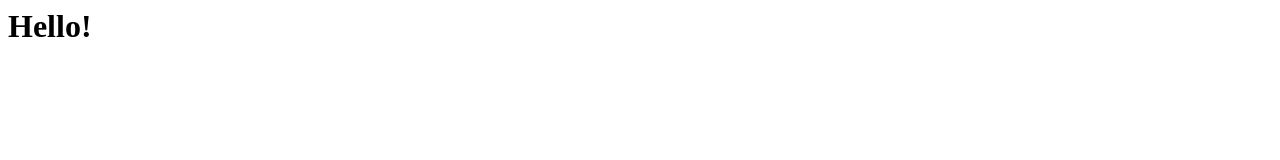
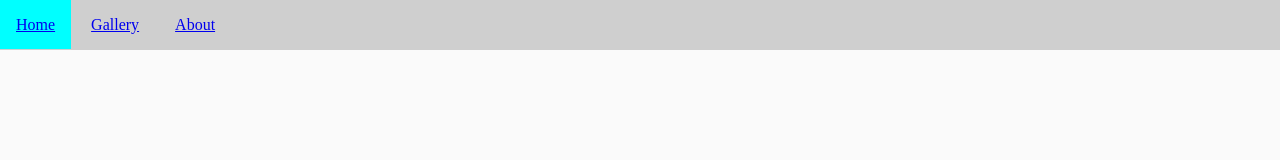
Before and after one commit to Galaxy-Indie-Studio/Bending-Nations-Website, a plain HTML site: page index.html in a window 1280 px wide. Drawn offline with Linux system fonts and the light colour scheme.

Commit message:
Added HTML metadata & CSS stylesheet

```diff
--- a/index.html
+++ b/index.html
@@ -1 +1,16 @@
-<h1>Hello!</h1>
+<!DOCTYPE html>
+<html lang="en">
+<head>
+  <link rel="stylesheet" type="text/css" href="style.css">
+  <meta charset="utf-8">
+  <meta name="viewport" content="width=device-width, initial-scale=1">
+  <title>Bending Nations</title>
+</head>
+<body>
+<nav>
+  <a href="index.html">Home</a>
+  <a href="gallery.html">Gallery</a>
+  <a href="about.html">About</a>
+</nav>
+</body>
+</html>
--- /dev/null
+++ b/style.css
@@ -0,0 +1,16 @@
+body {
+    background-color: #FAFAFA;
+    margin: 0;
+}
+nav {
+    background-color: #CFCFCF;
+    margin: 0;
+    padding: 1em 1em 1em 0;
+}
+nav a {
+    margin: 0;
+    padding: 1em;
+}
+nav a:hover {
+    background-color: #00FFFF;
+}
```
